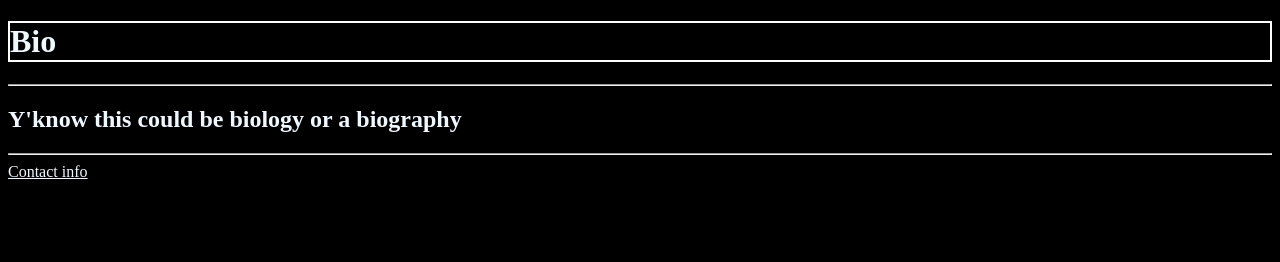
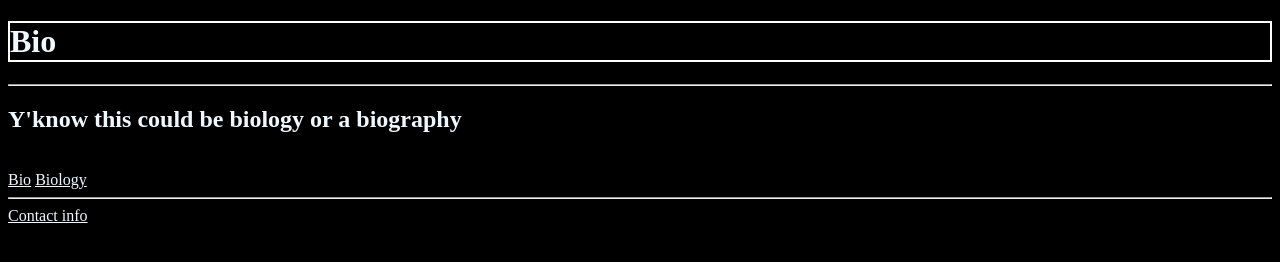
Before and after one commit to lorenzosharks/yea, a plain HTML site: page bio.html in a window 1280 px wide. Drawn offline with Linux system fonts and the light colour scheme.

Commit message:
Added some links

```diff
--- a/bio.html
+++ b/bio.html
@@ -8,6 +8,9 @@
     <body>
         <hr>
         <h2>Y'know this could be biology or a biography</h2>
+        <br>
+        <a href="biography.html">Bio</a>
+        <a href="biology.html">Biology</a>
         <hr>
         <a href="contact.html">Contact info</a>
     </body>
```
